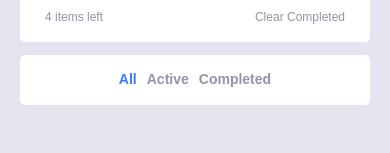
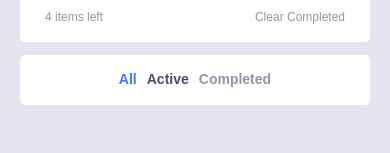
Before and after one commit to marionlo/Todo-App, a React (Create React App) app: page / in a window 390 px wide. In both pictures the pointer is over the element 167 px from the left and 560 px from the top of the page. Shown: the part 480-633 px from the top of the page. Built offline with nearby package versions, Linux system fonts and the light colour scheme.

Commit message:
fix responsive

```diff
--- a/src/components/App.css
+++ b/src/components/App.css
@@ -476,8 +476,18 @@ body {
   cursor: pointer;
 }
 
+
+
 .filter-button[aria-pressed="true"] {
   color: hsl(220, 98%, 61%);
+}
+
+.todo-list-dark .filter-button[aria-pressed="false"]:hover, .todo-list-dark .items-clear:hover  {
+  color: hsl(234, 39%, 85%);
+}
+
+.todo-list-light .filter-button[aria-pressed="false"]:hover, .todo-list-light .items-clear:hover {
+  color: hsl(235, 19%, 35%);
 }
 
 
@@ -544,4 +554,9 @@ body {
       padding-top: 110px;
       padding-bottom: 70px;
 }
+
+.todo-item:hover .btn-delete {
+  transform: scale(0.7);
+  margin-right: 10px;
 }
+}
```
